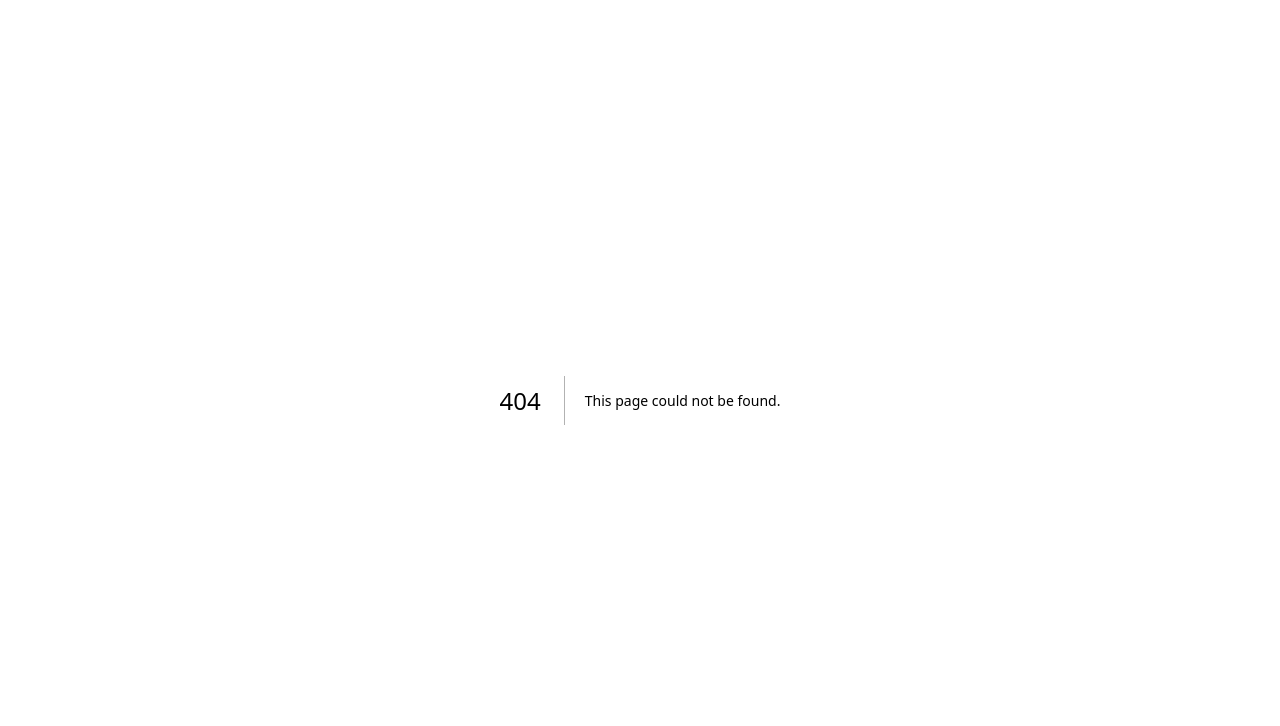
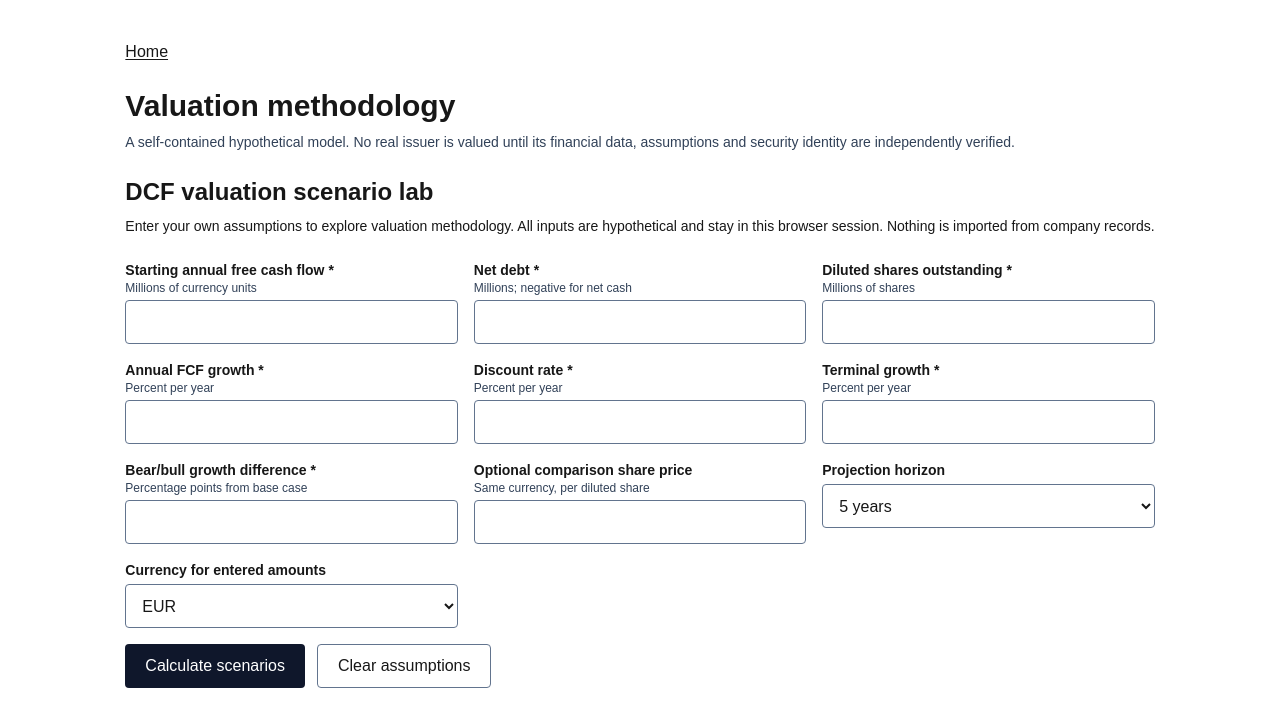
Before and after one commit to shepytk/popudo-investhelper, a Next.js app in the folder apps/web/: page /valuation-lab in a window 1280 px wide. Before the commit this address had no page. Shown: the top 726 px of the page. Built offline with nearby package versions, Linux system fonts and the light colour scheme.

Commit message:
test(p3): add standalone valuation lab route and browser mathematical acceptance

```diff
--- /dev/null
+++ b/apps/web/src/app/valuation-lab/page.tsx
@@ -0,0 +1,21 @@
+import Link from "next/link";
+
+import { ValuationLab } from "@/components/valuation-lab";
+
+export default function ValuationLabPage() {
+  return (
+    <main id="main-content" className="mx-auto max-w-6xl space-y-6 px-4 py-6 sm:px-8 sm:py-10">
+      <nav aria-label="Research navigation">
+        <Link href="/" className="underline underline-offset-2 focus-visible:outline-2">Home</Link>
+      </nav>
+      <header>
+        <h1 className="text-3xl font-semibold">Valuation methodology</h1>
+        <p className="mt-2 text-sm text-slate-700 dark:text-slate-300">
+          A self-contained hypothetical model. No real issuer is valued until its financial data, assumptions
+          and security identity are independently verified.
+        </p>
+      </header>
+      <ValuationLab />
+    </main>
+  );
+}
```
